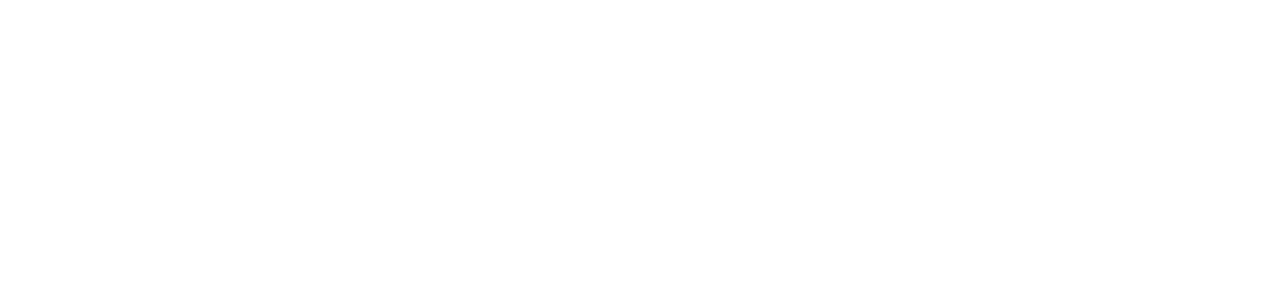
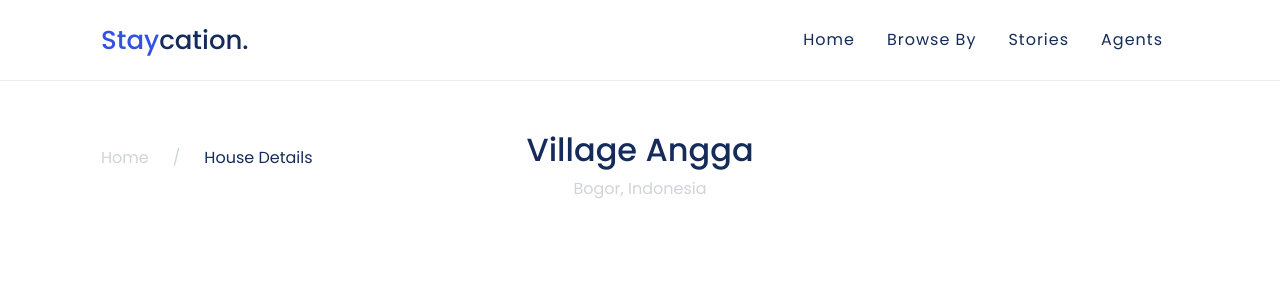
Before and after one commit to ilzamafif/staycation-frontend, a React (Create React App) app: page /properties/1 in a window 1280 px wide. Before the commit this address had no page. Shown: the top 300 px of the page. Built offline with nearby package versions, Linux system fonts and the light colour scheme.

Commit message:
adding detail page title to details page pages

```diff
--- a/src/App.js
+++ b/src/App.js
@@ -1,8 +1,9 @@
 import React from 'react';
 import { BrowserRouter as Router, Route, Routes } from 'react-router-dom';
 import LandingPage from './pages/LandingPage';
+import DetailsPage from "./pages/DetailsPage";
 import Example from "./pages/Example";
-import './assets/scss/style.scss';
+import "./assets/scss/style.scss";
 
 function App() {
   return (
@@ -10,7 +11,8 @@
       <Router>
         <Routes>
           <Route exact path="/" element={<LandingPage />} />
-          <Route exact path="/example" element={<Example />} />
+          <Route exact path="/properties/:id" element={<DetailsPage />} />
+          <Route path="/example" element={<Example />} />
         </Routes>
       </Router>
     </div>
--- /dev/null
+++ b/src/pages/DetailsPage.js
@@ -0,0 +1,26 @@
+import React, { Component } from "react";
+
+import Header from "parts/Header";
+import PageDetailTitle from "parts/PageDetailTitle";
+import itemDetails from "json/itemDetails.json";
+
+export default class DetailsPage extends Component {
+  componentDidMount() {
+    window.scrollTo(0, 0);
+    window.title = "Details Page";
+  }
+
+  render() {
+    const breadcrumb = [
+      { pageTitle: "Home", pageHref: "" },
+      { pageTitle: "House Details", pageHref: "" },
+    ];
+
+    return (
+      <>
+        <Header {...this.props} />
+        <PageDetailTitle breadcrumb={breadcrumb} data={itemDetails} />
+      </>
+    );
+  }
+}
--- a/src/parts/PageDetailTitle.js
+++ b/src/parts/PageDetailTitle.js
@@ -12,7 +12,7 @@
             <Breadcrumb data={breadcrumb} />
           </div>
           <div className="col-auto text-center">
-            <h1 className="h2">{data.title}</h1>
+            <h1 className="h2">{data.name}</h1>
             <span className="text-gray-400">
               {data.city}, {data.country}
             </span>
```
